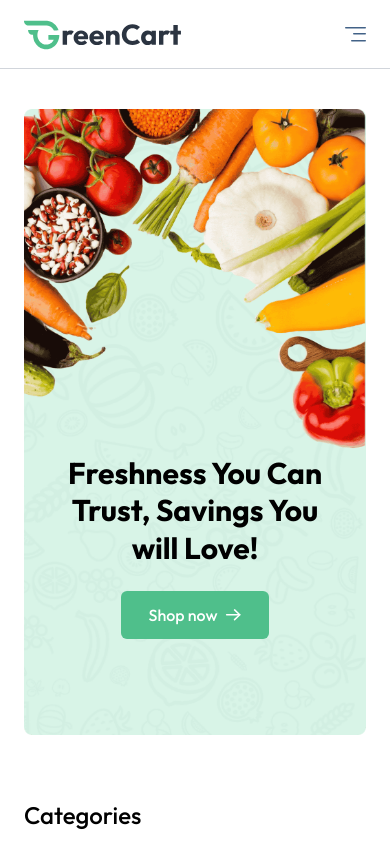
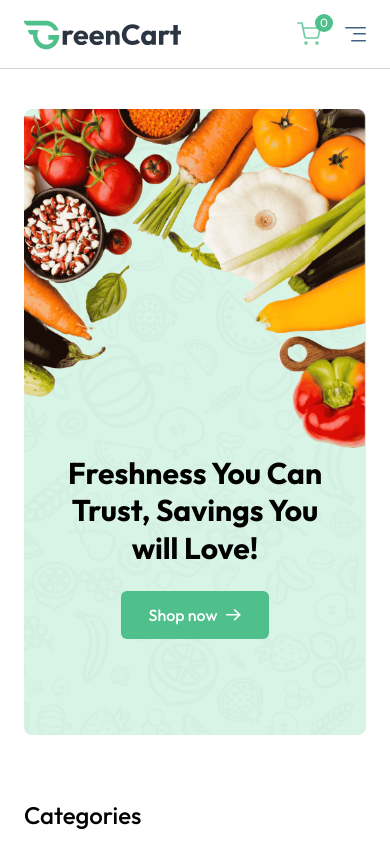
Before and after one commit to jim2107054/GreenCart, a React (Vite) app in the folder frontend/: page / in a window 390 px wide. Shown: the top 844 px of the page. Built offline with nearby package versions, Linux system fonts and the light colour scheme; a web font is replaced by a local one.

Commit message:
show the cart count

```diff
--- a/frontend/src/components/Navbar.jsx
+++ b/frontend/src/components/Navbar.jsx
@@ -76,10 +76,19 @@
                 }
             </div>
 
-            <button onClick={() => open ? setOpen(false) : setOpen(true)} aria-label="Menu" className="sm:hidden">
-                {/* Menu Icon */}
-                <img src={assets.menu_icon} alt="Menu" />
-            </button>
+            <div className="flex items-center gap-6 sm:hidden">
+                <div
+                onClick={() => navigate('/cart')}
+                className="relative cursor-pointer">
+                    <img className='w-6 opacity-80' src={assets.cart_icon} alt="cart" />
+                    <button className="absolute -top-2 -right-3 text-xs text-white bg-primary w-[18px] h-[18px] rounded-full">{getCartCount()}</button>
+                </div>
+
+                <button onClick={() => open ? setOpen(false) : setOpen(true)} aria-label="Menu" className="">
+                    {/* Menu Icon */}
+                    <img src={assets.menu_icon} alt="Menu" />
+                </button>
+            </div>
 
             {/*---------------------Mobile Menu--------------------*/}
             <div className={`${open ? 'flex' : 'hidden'} absolute top-[60px] left-0 w-full bg-white shadow-md py-4 flex-col items-start gap-2 px-5 text-sm md:hidden z-50`}>
```
